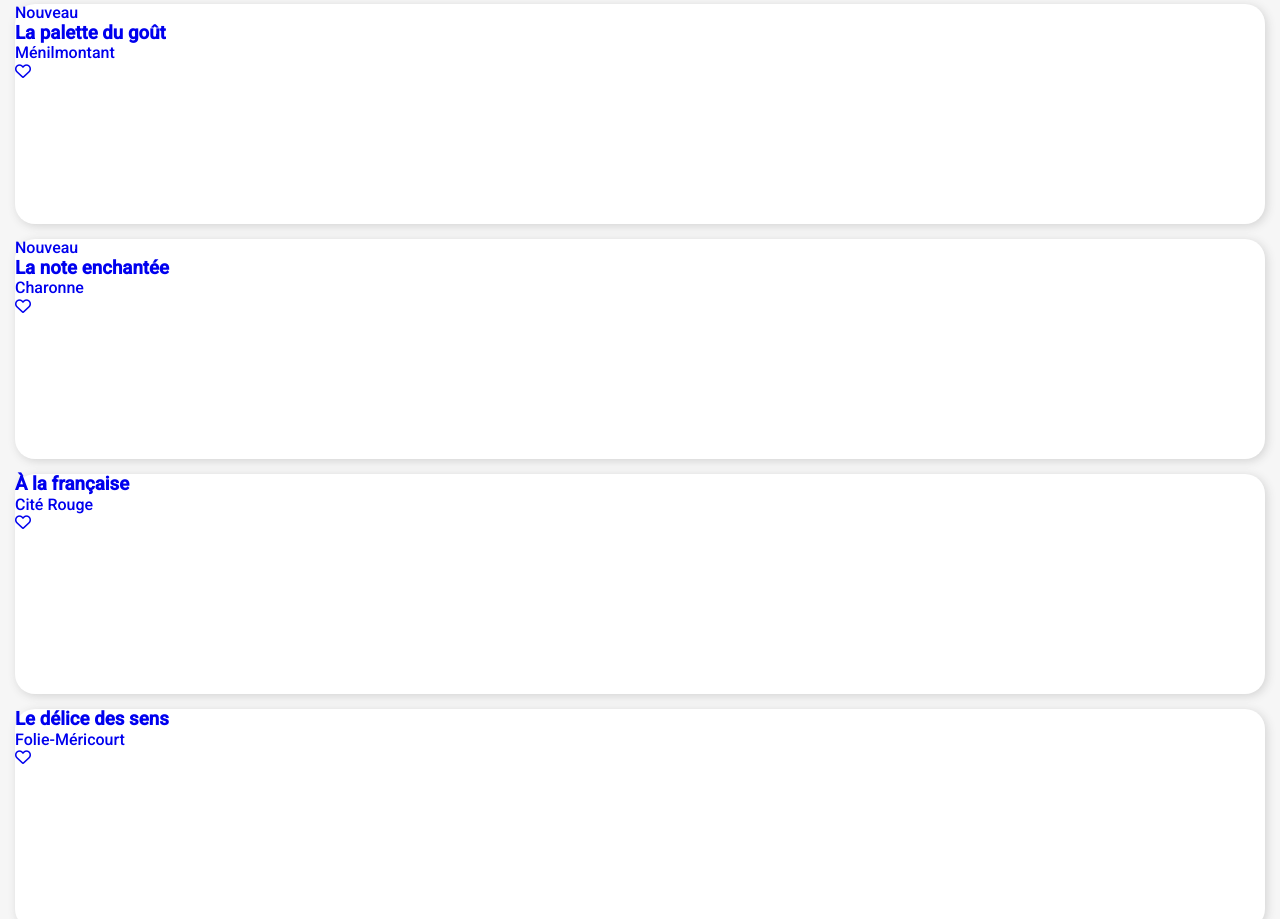
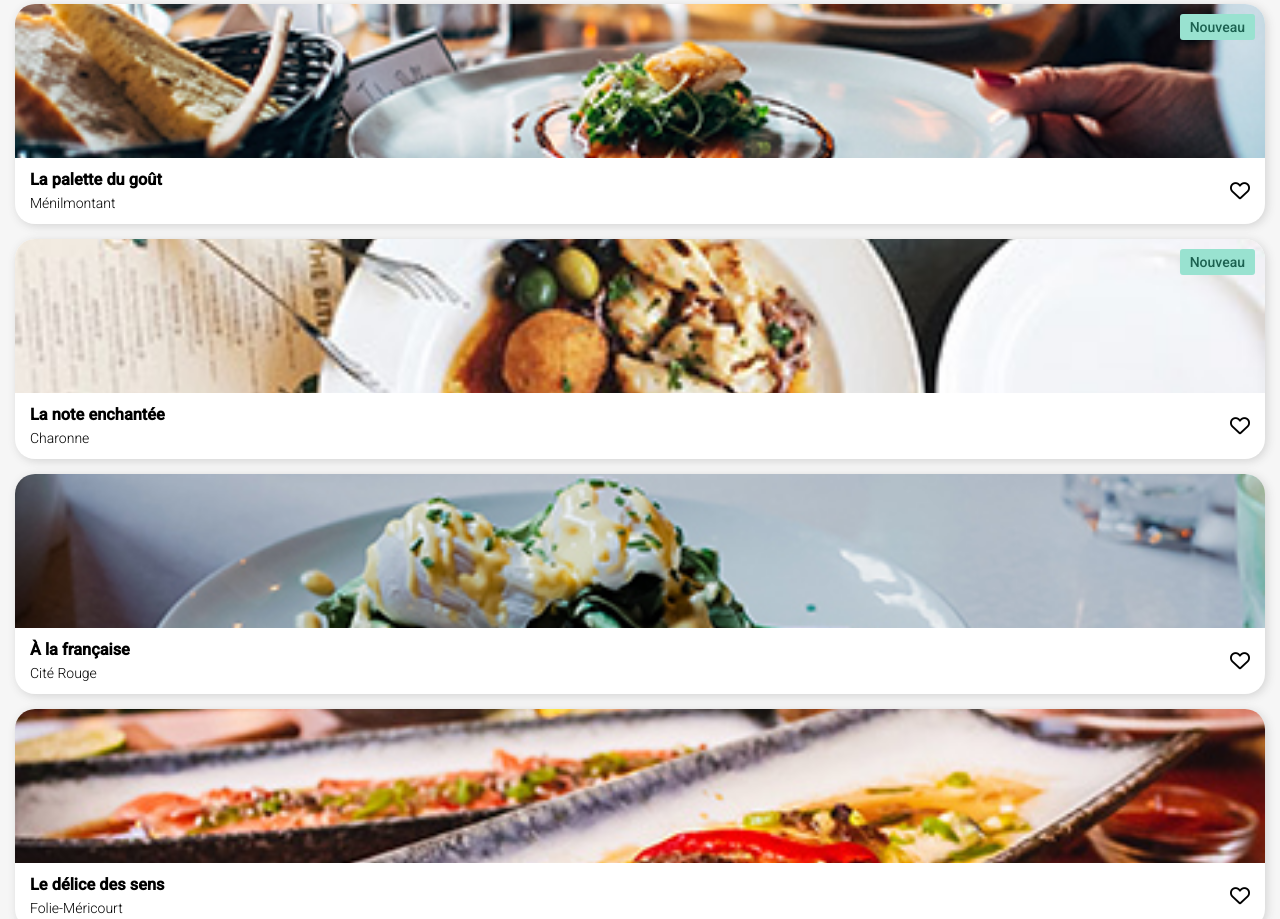
Before and after one commit to KLdvl/OC_P3_Ohmyfood, a website: page index.html in a window 1280 px wide. Shown: the part 835-1754 px from the top of the page. Drawn offline with nearby package versions, Linux system fonts and the light colour scheme; a web font is replaced by a local one.

Commit message:
Style des cartes page principale

```diff
--- a/index.html
+++ b/index.html
@@ -86,7 +86,7 @@
         <div class="cards">
           <div class="card">
             <a href="./pages/la_palette_du_gout.html">
-              <div class="card__img">
+              <div class="card__img image1">
                 <div class="card__img--label">Nouveau</div>
               </div>
               <div class="card__description">
@@ -102,7 +102,7 @@
           </div>
           <div class="card">
             <a href="./pages/la_note_enchantee.html">
-              <div class="card__img">
+              <div class="card__img image2">
                 <div class="card__img--label">Nouveau</div>
               </div>
               <div class="card__description">
@@ -118,9 +118,7 @@
           </div>
           <div class="card">
             <a href="./pages/a_la_francaise.html">
-              <div class="card__img">
-                <div class="card__img--label"></div>
-              </div>
+              <div class="card__img image3"></div>
               <div class="card__description">
                 <div class="card__description--text">
                   <h3>À la française</h3>
@@ -134,9 +132,7 @@
           </div>
           <div class="card">
             <a href="./pages/le_delice_des_sens.html">
-              <div class="card__img">
-                <div class="card__img--label"></div>
-              </div>
+              <div class="card__img image4"></div>
               <div class="card__description">
                 <div class="card__description--text">
                   <h3>Le délice des sens</h3>
--- a/sass/base/_base.scss
+++ b/sass/base/_base.scss
@@ -12,4 +12,5 @@ li {
 
 a {
   text-decoration: none;
+  color: inherit;
 }
--- a/sass/index.scss
+++ b/sass/index.scss
@@ -56,6 +56,62 @@ body {
       background-color: white;
       border-radius: 20px;
       box-shadow: 2px 2px 10px lightgrey;
+      &__img {
+        width: 100%;
+        height: 70%;
+        border-radius: 20px 20px 0 0;
+        background-position: center;
+        background-size: cover;
+        background-repeat: no-repeat;
+        position: relative;
+        // essayer de faire une boucle pour les images
+        &.image1 {
+          background-image: url("../images/03_small/la_palette_du_gout_450x300.jpg");
+        }
+        &.image2 {
+          background-image: url("../images/03_small/la_note_enchantee_360x450.jpg");
+        }
+        &.image3 {
+          background-image: url("../images/03_small/a_la_francaise_450x300.jpg");
+        }
+        &.image4 {
+          background-image: url("../images/03_small/le_delice_des_sens_450x308.jpg");
+        }
+        &--label {
+          color: darken($tertiary, 50);
+          background-color: $tertiary;
+          max-width: 30%;
+          text-align: center;
+          position: absolute;
+          top: 10px;
+          right: 10px;
+          font-size: 14px;
+          padding: 5px 10px;
+          border-radius: 3px;
+        }
+      }
+      &__description {
+        padding: 0 15px;
+        height: 30%;
+        display: flex;
+        justify-content: space-between;
+        align-items: center;
+        &--text {
+          display: flex;
+          flex-direction: column;
+          justify-content: space-between;
+          font-size: 14px;
+          h3 {
+            padding-bottom: 5px;
+          }
+          p {
+            font-weight: 300;
+          }
+        }
+        &--heart {
+          font-size: 20px;
+        }
+      }
     }
   }
 }
--- a/sass/utils/_variables.scss
+++ b/sass/utils/_variables.scss
@@ -5,6 +5,7 @@ $secondary: #ff79da;
 $tertiary: #99e2d0;
 $grey: rgb(234, 234, 234);
 $lightgrey: rgb(246, 246, 246);
+$darkgrey: rgb(53, 53, 53);
 
 // Fonts
 
```
Also changed, not shown: public/css/style.css, public/images/01_large/a_la_francaise_max.jpg (renamed from images/01_large/a_la_francaise_max.jpg), public/images/02_medium/a_la_francaise_900x600.jpg (renamed from images/02_medium/a_la_francaise_900x600.jpg), public/images/02_medium/la_note_enchantee_720x900.jpg (renamed from images/02_medium/la_note_enchantee_720x900.jpg), public/images/02_medium/la_palette_du_gout_900x600.jpg (renamed from images/02_medium/la_palette_du_gout_900x600.jpg), public/images/02_medium/le_delice_des_sens_900x617.jpg (renamed from images/02_medium/le_delice_des_sens_900x617.jpg), public/images/03_small/a_la_francaise_450x300.jpg (renamed from images/03_small/a_la_francaise_450x300.jpg), public/images/03_small/la_note_enchantee_360x450.jpg (renamed from images/03_small/la_note_enchantee_360x450.jpg), public/images/03_small/la_palette_du_gout_450x300.jpg (renamed from images/03_small/la_palette_du_gout_450x300.jpg), public/images/03_small/le_delice_des_sens_450x308.jpg (renamed from images/03_small/le_delice_des_sens_450x308.jpg), 7 other files.
